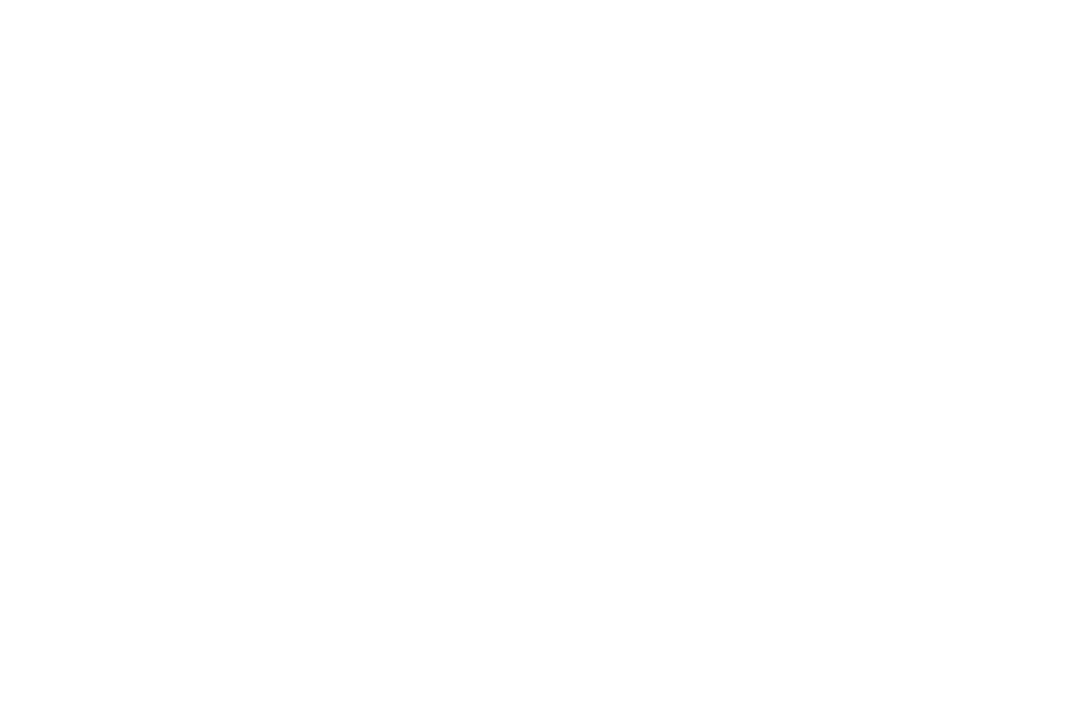
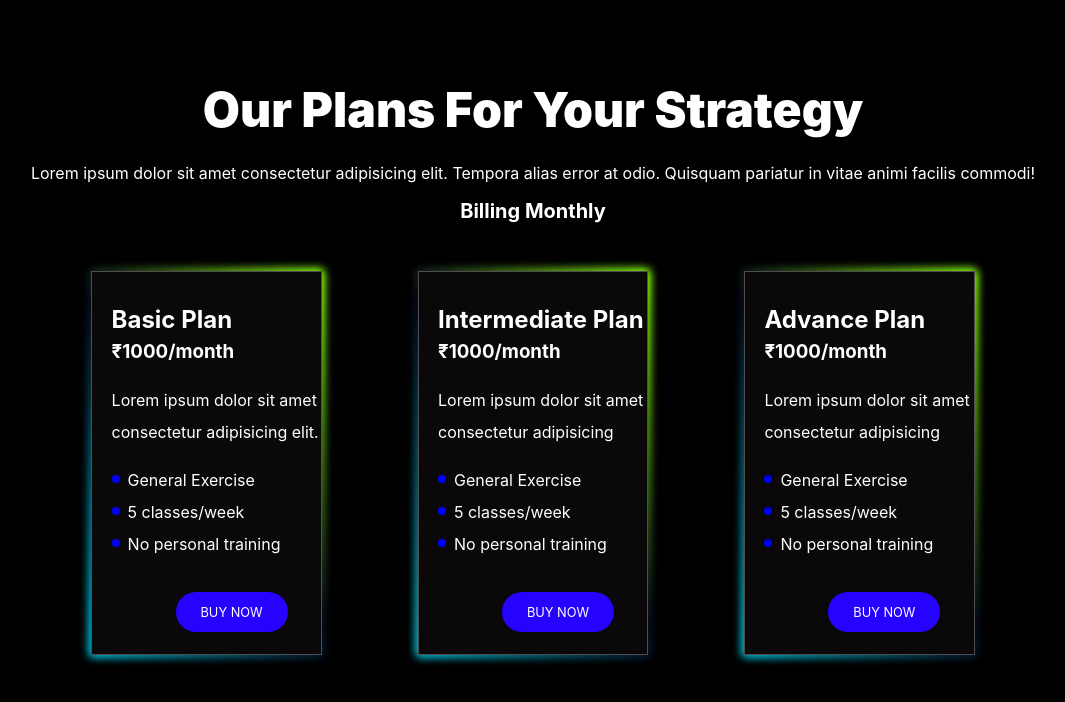
Before and after one commit to codecxAb/anytimeFitness, a plain HTML site: page pricing.html in a window 1280 px wide. Shown: the whole page, without its empty margins (107-1172 px from the left). Drawn offline with Linux system fonts and the light colour scheme.

Commit message:
pricing page added

```diff
--- /dev/null
+++ b/pricing.css
@@ -0,0 +1,146 @@
+* {
+    padding: 0;
+    margin: 0;
+    box-sizing: border-box;
+    font-family: Inter;
+}
+
+body {
+    background-color: black;
+    color: #fff;
+}
+
+.container {
+    width: 100%;
+    padding-top: 10vh;
+    height: 100vh;
+}
+
+h1 {
+    text-align: center;
+    font-size: 3rem;
+    font-weight: 900;
+}
+
+.heading {
+    margin-top: 1.5rem;
+    text-align: center;
+    font-size: 1rem;
+
+}
+
+h4 {
+    margin-top: 1rem;
+    font-size: 1.25rem;
+    text-align: center;
+}
+
+.pricings {
+    margin-top: 3rem;
+    display: flex;
+    justify-content: center;
+    gap: 6rem;
+
+    /* border: 2px solid red; */
+
+}
+
+.category {
+    background-color: rgb(10, 8, 8);
+    /* background: linear-gradient(rgb(70, 45, 230), rgb(167, 67, 67)); */
+    width: 18vw;
+    padding-top: 2rem;
+    line-height: 2rem;
+    border: 0.001rem solid #e0e0e052;
+    /* border-radius: 1rem; */
+    padding-left: 1.2rem;
+    height: 24rem;
+    /* box-shadow: 1px 1px 20px 2px rgba(0, 0, 0, 0.746); */
+    position: relative;
+    transition: ease 0.5s;
+
+}
+
+.category:before {
+    content: "";
+    position: absolute;
+    top: -0.13rem;
+    left: -0.13rem;
+    right: -0.13rem;
+    bottom: -0.13rem;
+    z-index: -2;
+    filter: blur(5px);
+    background: #fff;
+}
+
+
+.category:after {
+    content: "";
+    position: absolute;
+    top: -0.13rem;
+    left: -0.13rem;
+    right: -0.13rem;
+    bottom: -0.13rem;
+    z-index: -2;
+    filter: blur(5px);
+    background: #fff;
+}
+
+.category:before,
+.category:after {
+    background: linear-gradient(235deg, #89ff00, #060c21, #00bcd4);
+}
+
+h3 {
+    margin: 0rem 0rem 1rem 0rem;
+}
+
+p {
+    margin: 1rem 0rem 1rem 0rem;
+}
+
+button {
+    background-color: rgb(37, 3, 255);
+    border-color: transparent;
+    height: 2.5rem;
+    width: 7rem;
+    font-size: 0.8rem;
+    margin-top: -0.1rem;
+    border-radius: 2rem;
+    position: relative;
+    transition: ease-in-out 0.2s;
+    margin-left: 4rem;
+    margin-top: 2rem;
+    color: white;
+}
+
+.category li {
+    padding-left: 1rem;
+    text-decoration: none;
+    list-style: none;
+    position: relative;
+}
+
+.category li::before {
+    content: "";
+    height: 0.5rem;
+    width: 0.5rem;
+    border-radius: 50%;
+    position: absolute;
+    top: 0.7rem;
+    left: -0.1px;
+    background-color: blue;
+}
+
+
+button:hover {
+    background-color: rgb(8, 8, 206);
+    letter-spacing: 0.1rem;
+    font-weight: 700;
+}
+
+a {
+
+    text-align: center;
+    text-decoration: none;
+}
--- a/pricing.html
+++ b/pricing.html
@@ -0,0 +1,58 @@
+<!DOCTYPE html>
+<html lang="en">
+  <head>
+    <meta charset="UTF-8" />
+    <meta name="viewport" content="width=device-width, initial-scale=1.0" />
+    <link rel="stylesheet" href="pricing.css" />
+    <title>Document</title>
+  </head>
+  <body>
+    <div class="container">
+      <h1>Our Plans For Your Strategy</h1>
+      <p class="heading">
+        Lorem ipsum dolor sit amet consectetur adipisicing elit. Tempora alias
+        error at odio. Quisquam pariatur in vitae animi facilis commodi!
+      </p>
+      <div class="billing">
+        <h4>Billing Monthly</h4>
+        <!--
+      <span>Billing Yearly</span> -->
+      </div>
+      <div class="pricings">
+        <div class="category">
+          <h2>Basic Plan</h2>
+          <h3>₹1000/month</h3>
+          <p>Lorem ipsum dolor sit amet consectetur adipisicing elit.</p>
+          <ul>
+            <li>General Exercise</li>
+            <li>5 classes/week</li>
+            <li>No personal training</li>
+          </ul>
+          <a href=""><button>BUY NOW</button></a>
+        </div>
+        <div class="category">
+          <h2>Intermediate Plan</h2>
+          <h3>₹1000/month</h3>
+          <p>Lorem ipsum dolor sit amet consectetur adipisicing</p>
+          <ul>
+            <li>General Exercise</li>
+            <li>5 classes/week</li>
+            <li>No personal training</li>
+          </ul>
+          <a href=""><button>BUY NOW</button></a>
+        </div>
+        <div class="category">
+          <h2>Advance Plan</h2>
+          <h3>₹1000/month</h3>
+          <p>Lorem ipsum dolor sit amet consectetur adipisicing</p>
+          <ul>
+            <li>General Exercise</li>
+            <li>5 classes/week</li>
+            <li>No personal training</li>
+          </ul>
+          <a href=""><button>BUY NOW</button></a>
+        </div>
+      </div>
+    </div>
+  </body>
+</html>
--- a/signup.css
+++ b/signup.css
@@ -10,7 +10,7 @@ body {
     align-items: center;
     justify-content: center;
     min-height: 100vh;
-    background: linear-gradient(rgb(214, 221, 243), rgb(93, 71, 235));
+    background: linear-gradient(rgb(91, 70, 224), black);
 }
 
 .container {
@@ -29,7 +29,7 @@ body {
     width: 100%;
     border-radius: 2.625rem;
     height: 100%;
-    background: linear-gradient(-45deg, rgb(240, 127, 71), rgb(214, 221, 243));
+    background: linear-gradient(-45deg, rgb(16, 7, 120), rgb(255, 0, 0));
     z-index: 6;
     left: -50%;
     transform: translateX(100%);
```
Also changed, not shown: index.html (+3 -3 lines).
